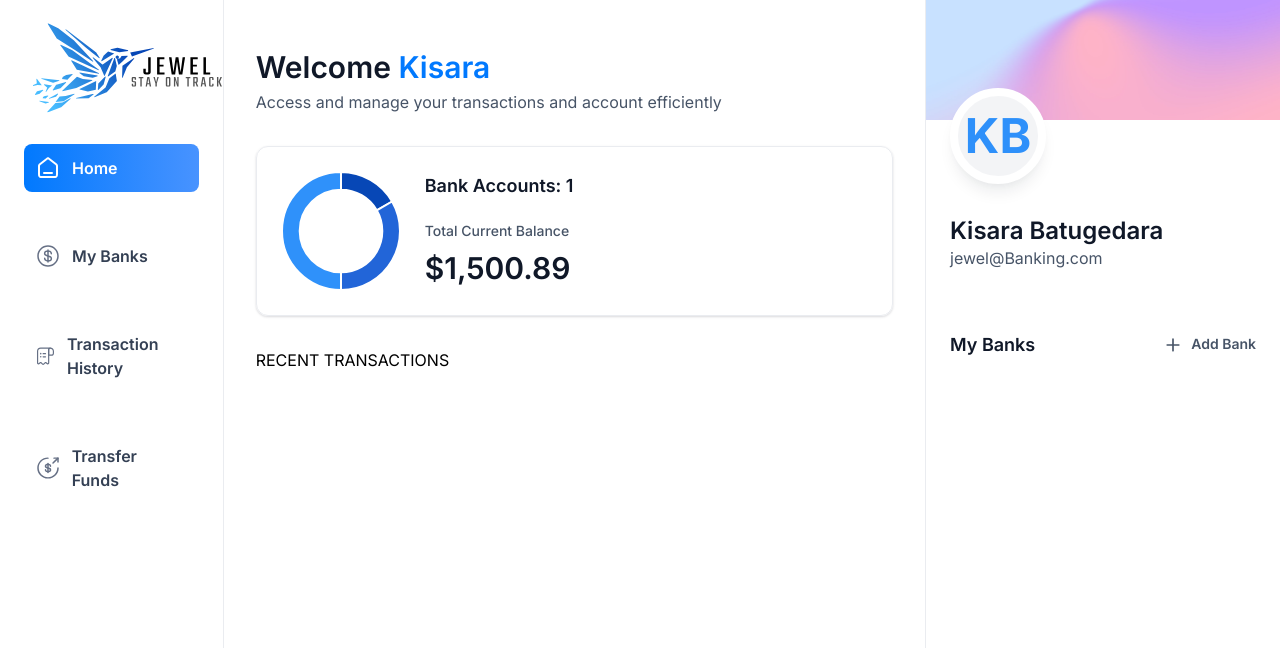
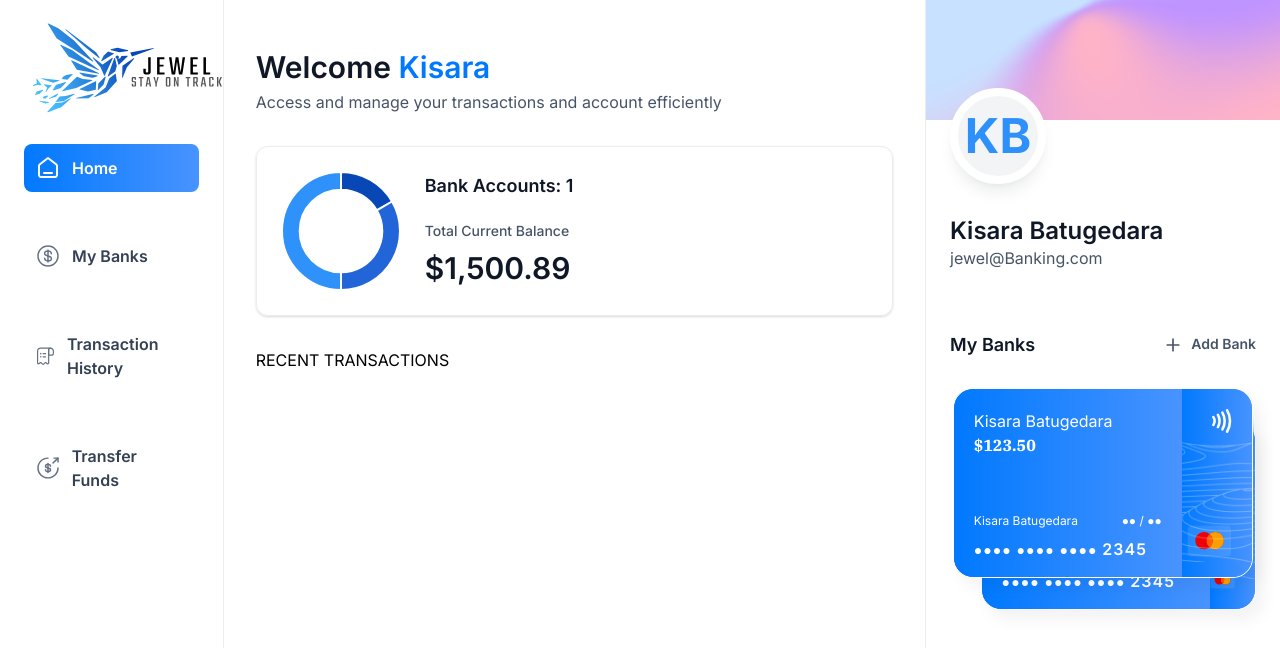
Before and after one commit to kisara21/Jewel, a Next.js app: page / in a window 1280 px wide. Shown: the top 648 px of the page. Built offline with nearby package versions, Linux system fonts and the light colour scheme.

Commit message:
Implement Bank Cards and it's details on the right hand side.

```diff
--- a/app/(root)/page.tsx
+++ b/app/(root)/page.tsx
@@ -30,7 +30,7 @@
         <RightSideBar
          user={loggedIn}
          transactions={[]}
-         banks={[]}
+         banks={[{currentBalance:123.50}, {currentBalance:245.87}]}
          />
     </section>
   )
--- /dev/null
+++ b/components/BankCard.tsx
@@ -0,0 +1,78 @@
+import { formatAmount } from '@/lib/utils'
+import Link from 'next/link'
+import React from 'react'
+import Image from 'next/image'
+
+const BankCard = ({account, userName, showBalance=true}: CreditCardProps) => {
+  return (
+    <div className='flex flex-col'>
+        <Link href="/" className='bank-card'>
+            <div className='bank-card_content'>
+                <div>
+                    <h1 className='text-16 font semibold text-white'>
+                        {account.name || userName}
+                    </h1>
+
+                    <p className='font-ibm-plex-serif font-black text-white'>
+
+                        {formatAmount(account.currentBalance)}
+
+
+                    </p>
+                </div>
+
+                <article className='flex flex-col gap-2'>
+
+                    <div className='flex justify-between'>
+
+                        <h1 className='text-12 font semibold text-white'>
+
+                            {userName}
+                        </h1>
+
+                        <h2 className='text-12 font semibold text-white'>
+
+                            ●● / ●●
+
+                        </h2>
+                    </div>
+                    <p className='text-14 font-semibold tracking-[1.1px] text-white'>
+
+                        ●●●● ●●●● ●●●● <span className='text-16'> 2345 </span>
+
+                    </p>
+                </article>
+            </div>
+
+            <div className='bank-card_icon'>
+                <Image
+                 src="/icons/Paypass.svg"
+                 width={20}
+                 height={24}
+                 alt="pay"
+                />
+
+                <Image
+                 src="/icons/mastercard.svg"
+                 width={45}
+                 height={32}
+                 alt="mastercard"
+                 className='ml-5'
+                />
+            </div>
+
+            <Image
+             src="/icons/lines.png"
+             width={316}
+             height={190}
+             alt="lines"
+             className='absolute top-0 left-0'
+            />
+        </Link>
+
+        {/* COPY */}
+    </div>
+  )
+}
+
+export default BankCard
--- a/components/RightSideBar.tsx
+++ b/components/RightSideBar.tsx
@@ -1,6 +1,7 @@
 import Link from 'next/link'
 import React from 'react'
 import Image from 'next/image'
+import BankCard from './BankCard'
 
 const RightSideBar = ({user, transactions, banks }: RightSidebarProps) => {
   return (
@@ -45,9 +46,32 @@
                     Add Bank
                 </h2>
             </Link>
+        </div>
 
+        {banks?.length > 0 && (
+            <div className='relative flex flex-1 flex-col
+             items-center justify-center gap-5'>
 
-        </div>
+                <div className='relative z-10'>
+                    <BankCard
+                     key={banks[0].$id}
+                     account={banks[0]}
+                     userName={`${user.firstName} ${user.lastName}`}
+                     showBalance={false}
+                     />
+                </div>
+                {banks[1] && (
+
+                    <div className='absolute right-0 top-8 z-0 w-[90%]'>
+                      <BankCard
+                       key={banks[1].$id}
+                       account={banks[1]}
+                       userName={`${user.firstName} ${user.lastName}`}
+                       showBalance={false} />
+                    </div>
+                )}
+             </div>
+            )}
       </section>
 
     </aside>
```
